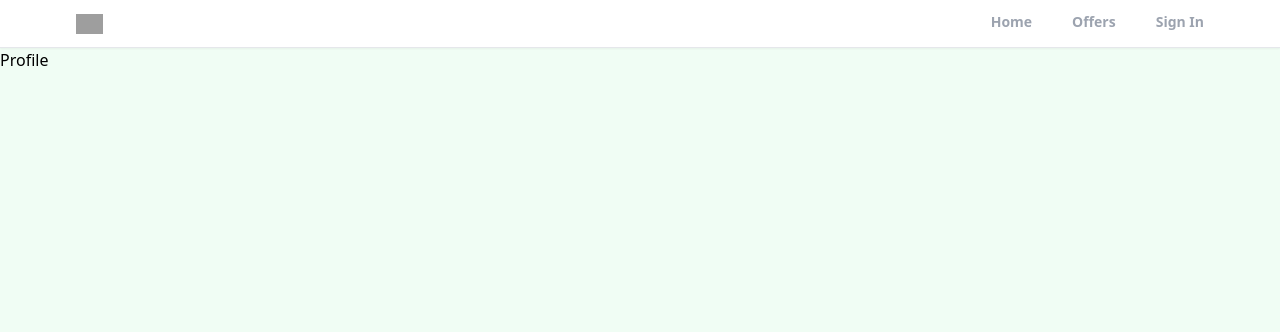
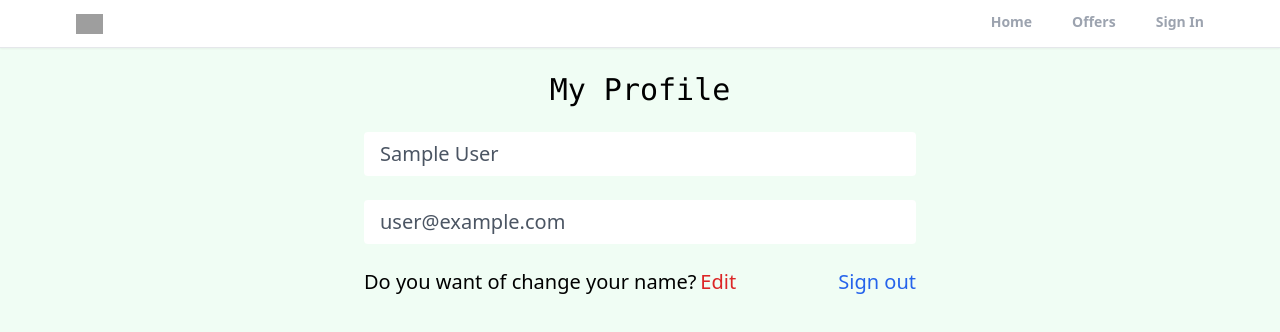
Before and after one commit to Lokraj9/website-react, a React (Create React App) app: page /profile in a window 1280 px wide. Shown: the top 332 px of the page. Built offline with nearby package versions, Linux system fonts and the light colour scheme; no server answers; sample sign-in values are in the browser's storage; grey boxes are pictures that could not be loaded.

Commit message:
create private route and custom hook for protecting profile page and add the logout functionality

```diff
--- a/src/App.js
+++ b/src/App.js
@@ -8,7 +8,7 @@
 import SignUp from "./pages/SignUp";
 import { BrowserRouter, Route, Routes } from "react-router-dom";
 import 'react-toastify/dist/ReactToastify.css';
-
+import PrivateRoute from "./components/PrivateRoute";
 function App() {
   return (
     <>
@@ -16,7 +16,9 @@
         <Header />
         <Routes>
           <Route path="/" element={<Home />} />
-          <Route path="profile" element={<Profile />} />
+          <Route path="/profile" element={<PrivateRoute/>} >
+            <Route path="/profile" element={<Profile />} />
+          </Route>
           <Route path="sign-in" element={<SignIn />} />
           <Route path="sign-up" element={<SignUp />} />
           <Route path="forgot-password" element={<ForgetPassword />} />
--- /dev/null
+++ b/src/components/PrivateRoute.jsx
@@ -0,0 +1,15 @@
+import React from 'react'
+import { Outlet ,Navigate} from 'react-router-dom';
+import {useAuthStatus} from '../hooks/useAuthStatus';
+
+
+const PrivateRoute = () => {
+    const{loggedIn,checkingStatus}=useAuthStatus();
+
+    if(checkingStatus){
+        return <h3>Loading...</h3>
+    }
+  return loggedIn ? <Outlet /> : <Navigate to={"/sign-in"}/> ;
+}
+
+export default PrivateRoute
--- /dev/null
+++ b/src/hooks/useAuthStatus.jsx
@@ -0,0 +1,18 @@
+import { getAuth, onAuthStateChanged } from 'firebase/auth';
+import  { useEffect, useState } from 'react'
+
+ export const useAuthStatus = () => {
+    const [loggedIn,setLoggedIn]=useState(false);
+    const [checkingStatus,setCheckingStatus]=useState(true);
+
+    useEffect(()=>{
+        const auth=getAuth();
+        onAuthStateChanged(auth,(user)=>{
+            if(user){
+                setLoggedIn(true)
+            }
+            setCheckingStatus(false);
+        })
+    },[])
+  return {loggedIn,checkingStatus}
+}
--- a/src/pages/Profile.jsx
+++ b/src/pages/Profile.jsx
@@ -1,8 +1,42 @@
-import React from 'react'
+import { getAuth } from 'firebase/auth';
+import React, { useState } from 'react'
+import { useNavigate } from 'react-router-dom';
+import { toast } from 'react-toastify';
 
 const Profile = () => {
+  const auth=getAuth();
+  const navigate= useNavigate();
+
+  const [formData,setFormData]=useState({
+    name:auth.currentUser.displayName,
+    email:auth.currentUser.email,
+  });
+
+  const {name,email}=formData
+  const onLogout=()=>{
+    try {
+      auth.signOut();
+      navigate("/")
+    } catch (error) {
+      toast.error("Error")
+    }
+  }
   return (
-    <div>Profile</div>
+    <>
+      <section className='max-w-6xl mx-auto flex items-center justify-center flex-col' >
+      <h1 className='text-bold text-3xl text-center mt-6 font-mono'>My Profile</h1>
+      <div className='w-full md:w-[50%] mt-6 px-3'>
+        <form>
+          <input type='text' id='name' value={name} disabled className='mb-6 w-full px-4 py-2 text-xl text-gray-600 bg-white border-gray-300 rounded transition ease-in-out'/>
+          <input type='email 'id ='email' value={email} disabled  className='mb-6 w-full px-4 py-2 text-xl text-gray-600 bg-white border-gray-300 rounded transition ease-in-out'/>
+          <div className='flex justify-between whitespace-nowrap text-sm sm:text-xl mb-6'>
+            <p  className='flex items-center '>Do you want of change your  name? <span className='text-red-600 hover:text-red-800 transition ease-in-out duration-200 ml-1 cursor-pointer' >Edit</span></p>
+          <p onClick={onLogout} className='text-blue-600 hover:text-blue-800 transition ease-in-out duration-200 cursor-pointer'>Sign out</p>
+          </div>
+        </form>
+      </div>
+      </section>
+    </>
   )
 }
 
```
